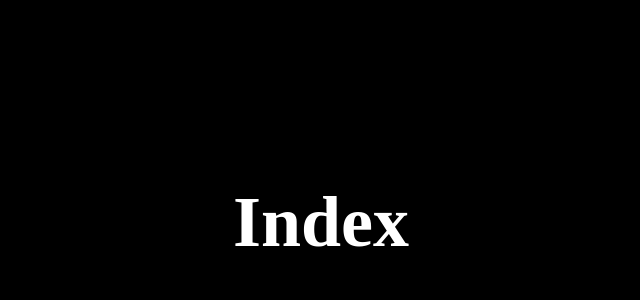
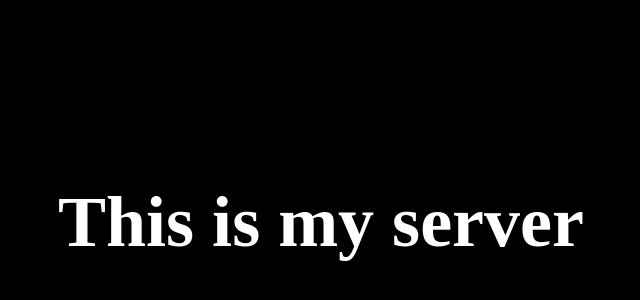
Before and after one commit to luyosamson/ExpressJSServer, a website: page views/index.html in a window 1280 px wide. Shown: the part 178-478 px from the top of the page, without its empty margins (319-959 px from the left). Drawn offline with Linux system fonts and the light colour scheme.

Commit message:
index.html page

```diff
--- a/views/index.html
+++ b/views/index.html
@@ -10,7 +10,7 @@
 </head>
 
 <body>
-    <h1>Index</h1>
+    <h1>This is my server</h1>
 </body>
 
 </html>
```
